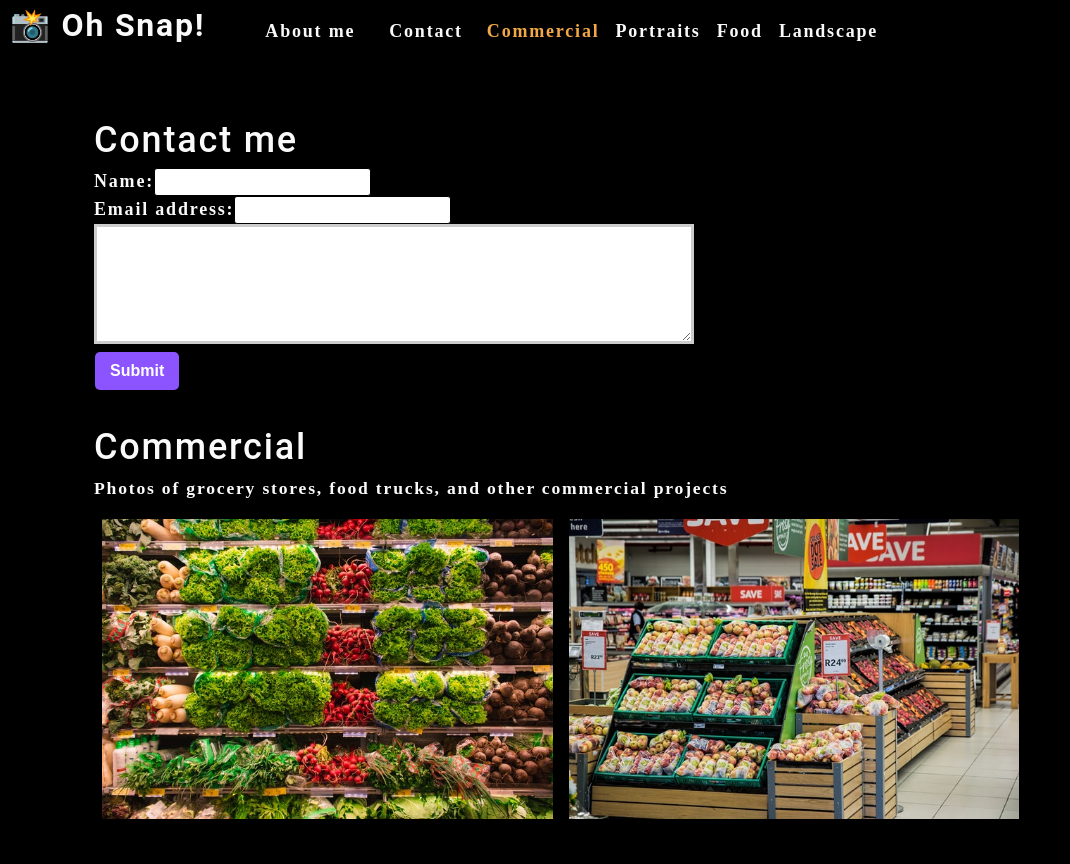
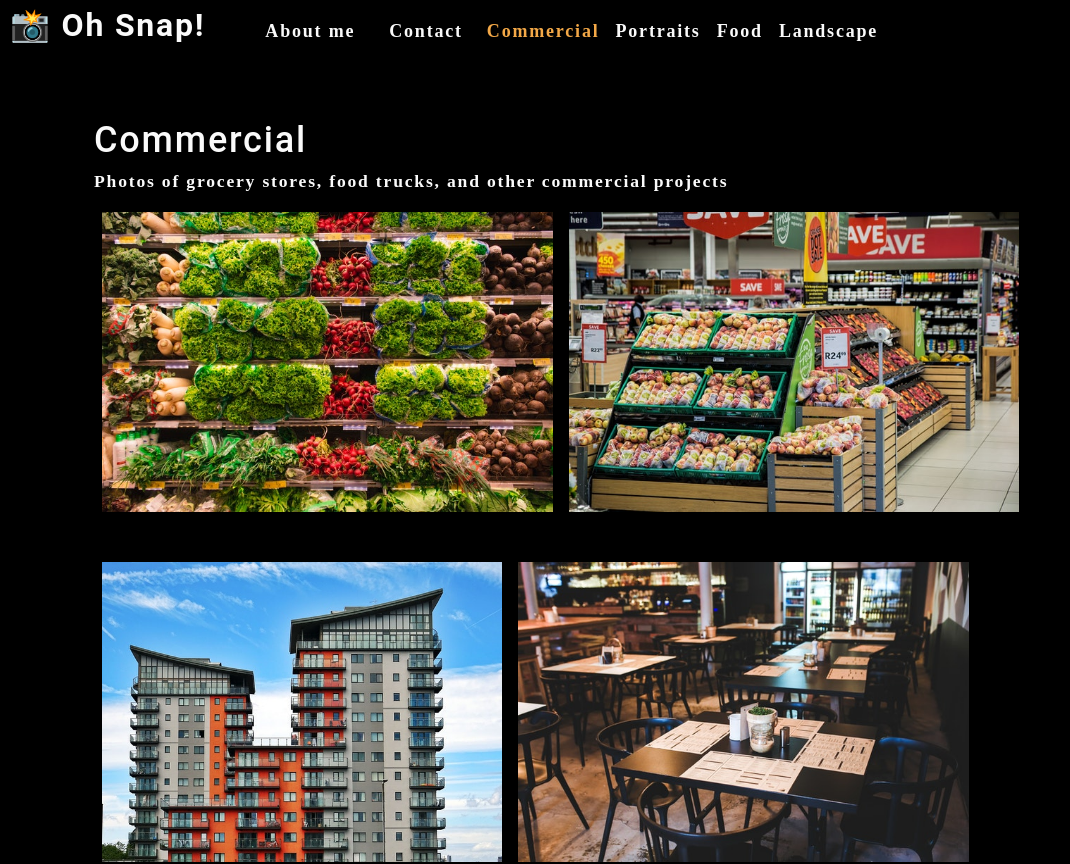
Before and after one commit to DrDano/photo-react, a React (Create React App) app: page / in a window 1280 px wide. Shown: the top 864 px of the page, without its empty margins (0-1070 px from the left). Built offline with nearby package versions, Linux system fonts and the light colour scheme.

Commit message:
setting onChange to onBlur in Contact component and forwarding contactSelected to Nav from App

```diff
--- a/src/App.js
+++ b/src/App.js
@@ -6,6 +6,7 @@
 import ContactForm from "./components/Contact";
 
 function App() {
+  const [contactSelected, setContactSelected] = useState(false);
 
   const [categories] = useState([
     {
@@ -21,11 +22,21 @@
 
   return (
     <div>
-      <Nav categories={categories} currentCategory={currentCategory} setCurrentCategory={setCurrentCategory}></Nav>
+      <Nav categories={categories}
+      currentCategory={currentCategory}
+      setCurrentCategory={setCurrentCategory}
+      contactSelected={contactSelected}
+      setContactSelected={setContactSelected}
+      ></Nav>
       <main>
-        <ContactForm></ContactForm>
-        <Gallery currentCategory={currentCategory} setCurrentCategory={setCurrentCategory}></Gallery>
-        <About></About>
+       {!contactSelected ? (
+         <>
+         <Gallery currentCategory={currentCategory}></Gallery>
+         <About></About>
+         </>
+       ) : (
+         <ContactForm></ContactForm>
+       )}
       </main>
     </div>
   );
--- a/src/components/Contact/index.js
+++ b/src/components/Contact/index.js
@@ -15,19 +15,18 @@
     if (e.target.name === email) {
       const isValid = validateEmail(e.target.value);
       if (!isValid) {
-        setErrorMessage('Your email is invalid.');
+        setErrorMessage("Your email is invalid.");
       } else {
-        setErrorMessage('');
+        setErrorMessage("");
       }
     } else {
-    if (!e.target.value.length) {
-      setErrorMessage(`${e.target.name} is required.`);
-    } else {
-      setErrorMessage('');
+      if (!e.target.value.length) {
+        setErrorMessage(`${e.target.name} is required.`);
+      } else {
+        setErrorMessage("");
+      }
     }
-  }
     setFormState({ ...formState, [e.target.name]: e.target.value });
-    console.log("errorMessage", errorMessage)
   }
 
   function handleSubmit(e) {
@@ -45,7 +44,7 @@
             type="text"
             defaultValue={name}
             name="name"
-            onChange={handleChange}
+            onBlur={handleChange}
           />
         </div>
         <div>
@@ -54,7 +53,7 @@
             type="email"
             defaultValue={email}
             name="email"
-            onChange={handleChange}
+            onBlur={handleChange}
           />
         </div>
         <div>
@@ -62,9 +61,14 @@
             name="message"
             defaultValue={message}
             rows="5"
-            onChange={handleChange}
+            onBlur={handleChange}
           />
         </div>
+        {errorMessage && (
+          <div>
+            <p className="error-text">{errorMessage}</p>
+          </div>
+        )}
         <button type="submit">Submit</button>
       </form>
     </section>
```
